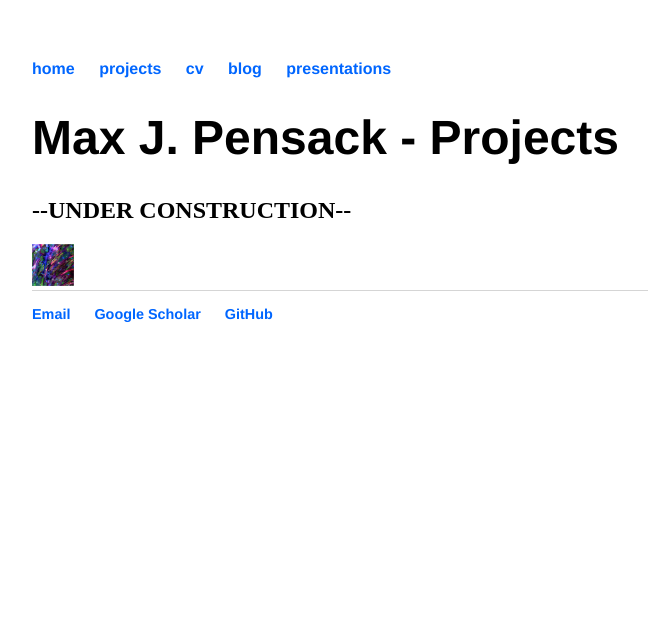
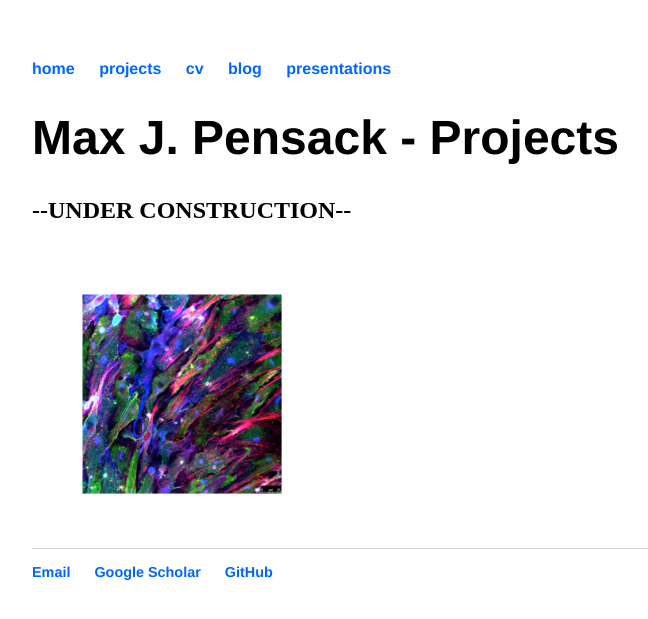
Before and after one commit to maxpensack/maxpensack.github.io, a Jekyll site: the page built from projects/index.html, in a window 1280 px wide. Shown: the top 619 px of the page, without its empty margins (160-808 px from the left). Built offline with Jekyll 4.4.1, drawn with Linux system fonts in a browser that asks for light colours.

Commit message:
Update index.html

```diff
--- a/projects/index.html
+++ b/projects/index.html
@@ -4,5 +4,5 @@ title: Max J. Pensack - Projects
 ---
 <h1>{{ page.title }}</h1>
 <h2>--UNDER CONSTRUCTION--</h2>
-<img src="cells.jpg" alt="Micrograph" width="42">
+<img src="cells.jpg" alt="Micrograph" width="200" style="margin:50px">
 </div>
```
